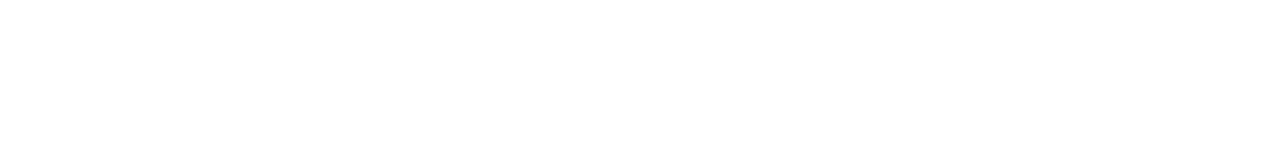
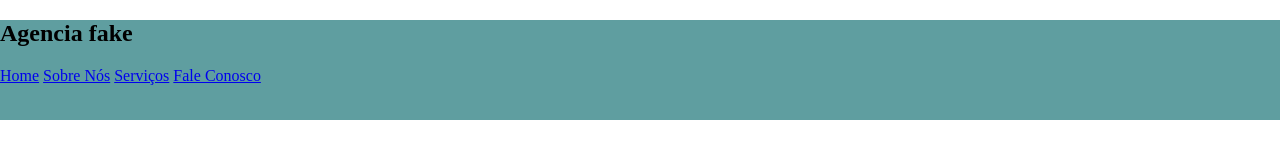
Before and after one commit to BeaOwll/Projeto-htmlcss, a plain HTML site: page index.html in a window 1280 px wide. Drawn offline with Linux system fonts and the light colour scheme.

Commit message:
criação navbar

```diff
--- a/index.html
+++ b/index.html
@@ -3,9 +3,22 @@
 <head>
     <meta charset="UTF-8">
     <meta name="viewport" content="width=device-width, initial-scale=1.0">
+    <meta name="descrription" content="Um site de Exemplo">
+    <meta name="Keywords" content="Agencia Digital, CSS, HTML">
+    <link rel="stylesheet" href="style.css">
     <title>Document</title>
 </head>
 <body>
-
+    <nav class="navbar">
+        <div class="logo">
+            <h1>Agencia fake</h1>
+        </div>
+        <div class="menu">
+            <a href="#">Home</a>
+            <a href="#">Sobre Nós</a>
+            <a href="#">Serviços</a>
+            <a href="#">Fale Conosco</a>
+        </div>
+    </nav>
 </body>
 </html>
--- /dev/null
+++ b/style.css
@@ -0,0 +1,14 @@
+@charset "UTF-8";
+
+*{
+    box-sizing: border-box;
+}
+
+body{
+    margin:0;
+}
+
+.navbar{
+    height: 100px;
+    background-color: cadetblue;
+}
```
